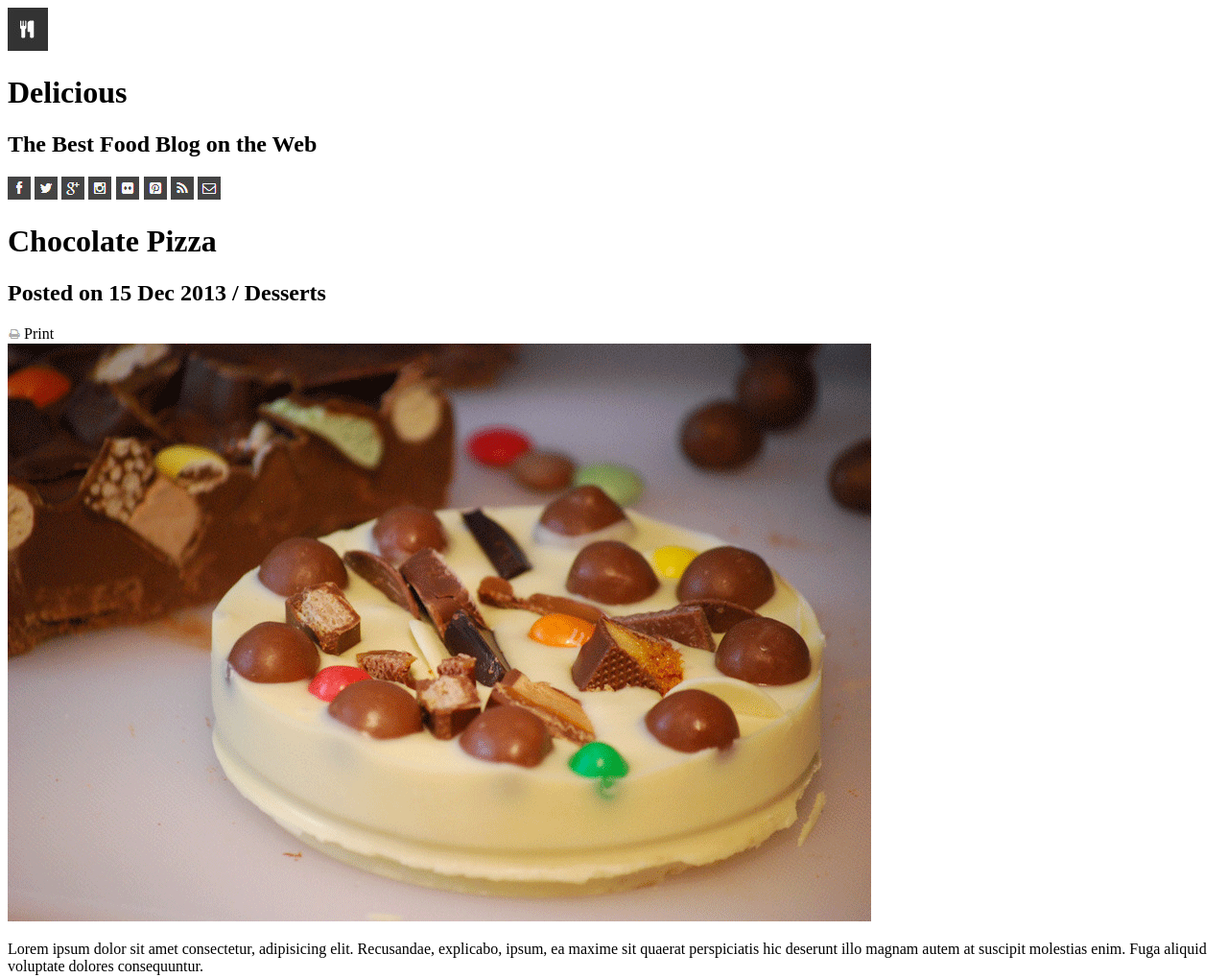
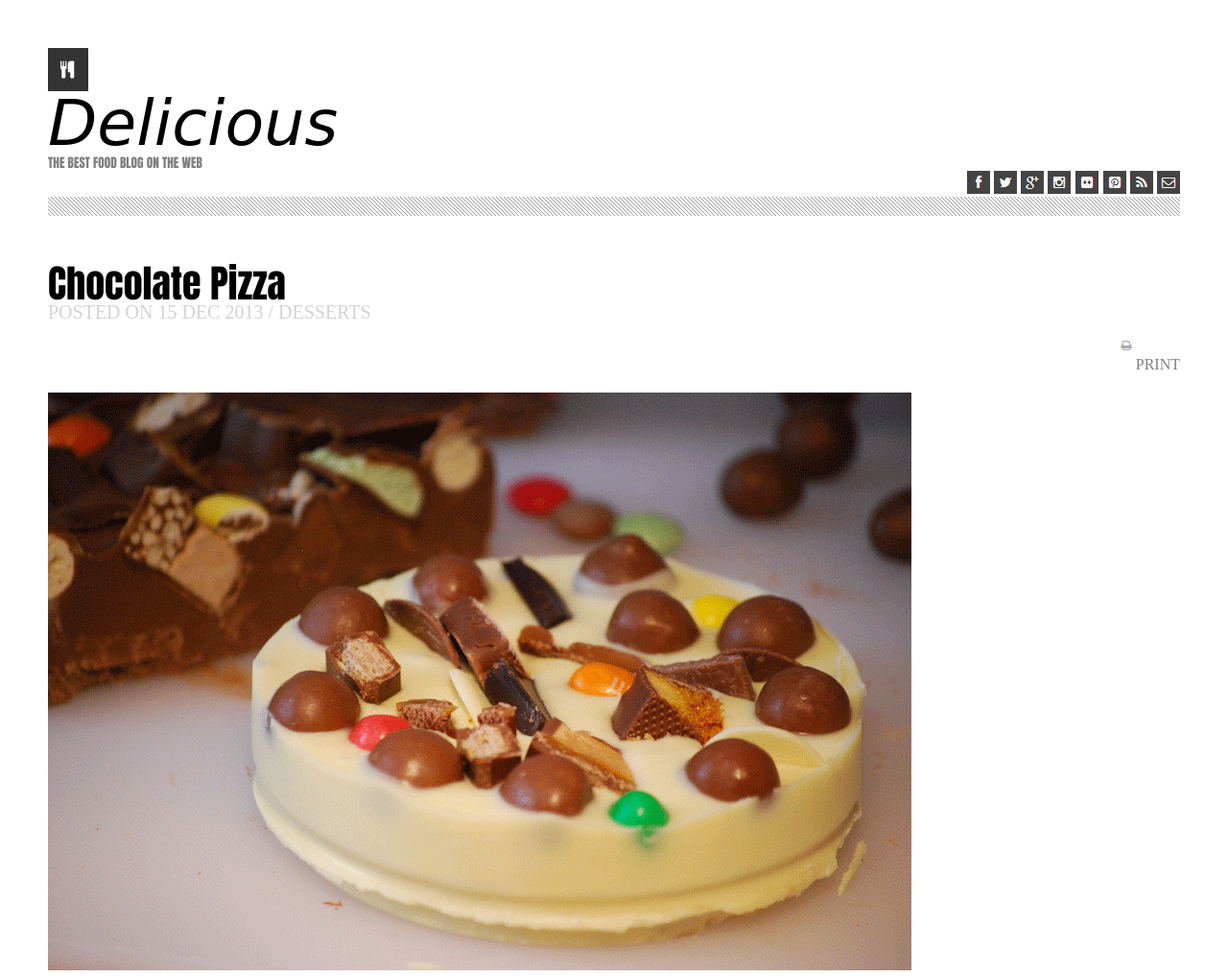
Before and after one commit to rangelMatt/chocolate-pizza, a plain HTML site: page index.html in a window 1280 px wide. Shown: the top 1019 px of the page at 96% size. Drawn offline with Linux system fonts and the light colour scheme; a web font is replaced by a local one.

Commit message:
added font links for titles

```diff
--- a/index.html
+++ b/index.html
@@ -2,13 +2,23 @@
 
 <head>
   <title>Title Goes here</title>
+  <link rel="stylesheet" href="../css/reset.css">
+  <link rel="stylesheet" href="../css/style.css">
+  <link rel="preconnect" href="https://fonts.googleapis.com">
+  <link rel="preconnect" href="https://fonts.gstatic.com" crossorigin>
+  <link href="https://fonts.googleapis.com/css2?family=Grand+Hotel&display=swap" rel="stylesheet">
+  <link rel="preconnect" href="https://fonts.googleapis.com">
+<link rel="preconnect" href="https://fonts.gstatic.com" crossorigin>
+<link href="https://fonts.googleapis.com/css2?family=Comic+Neue:wght@300&display=swap" rel="stylesheet">
 </head>
 
 <body>
   <header>
     <img src="img/logo.png">
+    <div class="titleBox">
     <h1>Delicious</h1>
-    <h2>The Best Food Blog on the Web</h2>
+    <h2>THE BEST FOOD BLOG ON THE WEB</h2>
+    </div>
 
     <nav>
       <img src="img/fb-icon.png">
@@ -26,8 +36,10 @@
   <main>
     <div class="recipeTitleBox">
       <h1>Chocolate Pizza</h1>
-      <h2>Posted on 15 Dec 2013 / Desserts</h2>
-      <img src="img/print-icon.png"> Print
+      <h2>POSTED ON 15 DEC 2013 / DESSERTS</h2>
+      <div class="printButton">
+      <img src="img/print-icon.png"> PRINT
+    </div>
     </div>
     <img src="img/choco-pizza.png">
     <p>
@@ -67,13 +79,15 @@
       <div class="crosshatchBar"></div>
       <h1>Vanessa Stevenson</h1>
       <p>Food enthusiast, sdfhsdf dsjkfhsdfjksdfh sdfkjd hsfsd</p>
-      <a href="google.com">Share Recipe</a>
+      <a href="google.com">SHARE RECIPE</a>
 
     </div>
   </main>
   <footer>
-<img src="img/logo.png">
+<img src="img/logo.png"><hr>
+<div class="footerRights">
 <p>Delicious C 2013 - All Rights Reserved</p>
 <p>Proudly published with Ghost.</p>
+</div>
   </footer>
 </body>
```
